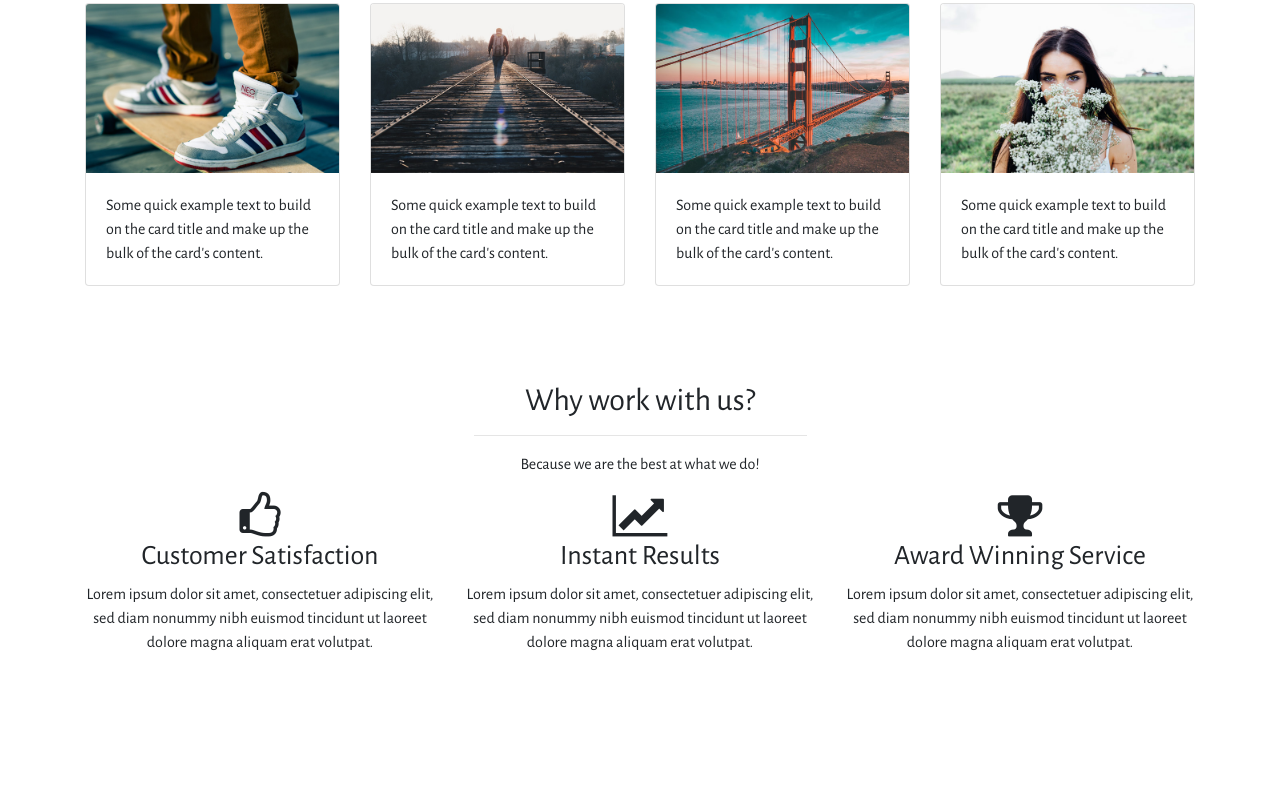
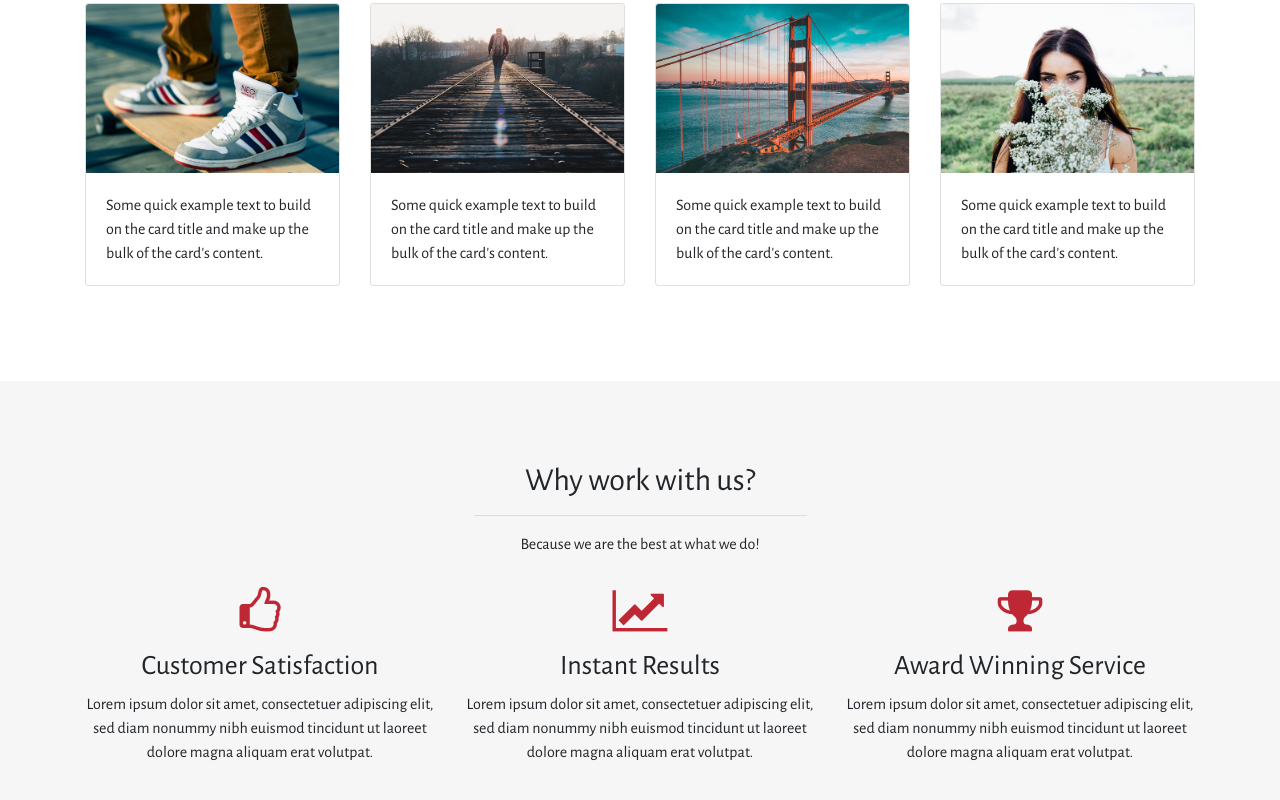
Before and after one commit to anmalik82/sample_client_project_4, a plain HTML site: page index.html in a window 1280 px wide. Shown: the part 2031-2831 px from the top of the page. Before the commit the page ends 2701 px from the top, so only its background shows below. Drawn offline with nearby package versions, Linux system fonts and the light colour scheme.

Commit message:
added styles to why

```diff
--- a/style.css
+++ b/style.css
@@ -158,3 +158,15 @@ body, html {
     opacity: 1;
     z-index: 1;
 }
+
+/*WHY*/
+
+#why{
+    padding:5rem 0;
+    background-color: #f6f6f6;
+}
+
+#why .fa {
+    color:#be2835;
+    padding:15px 0;
+}
```
